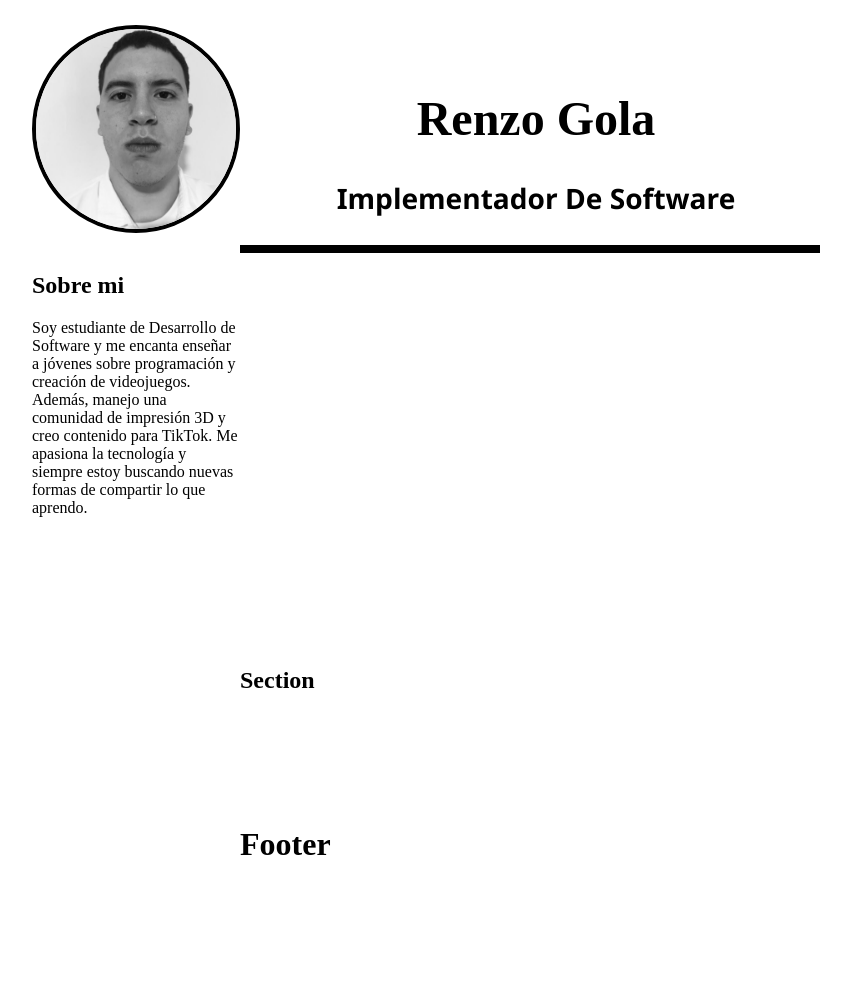
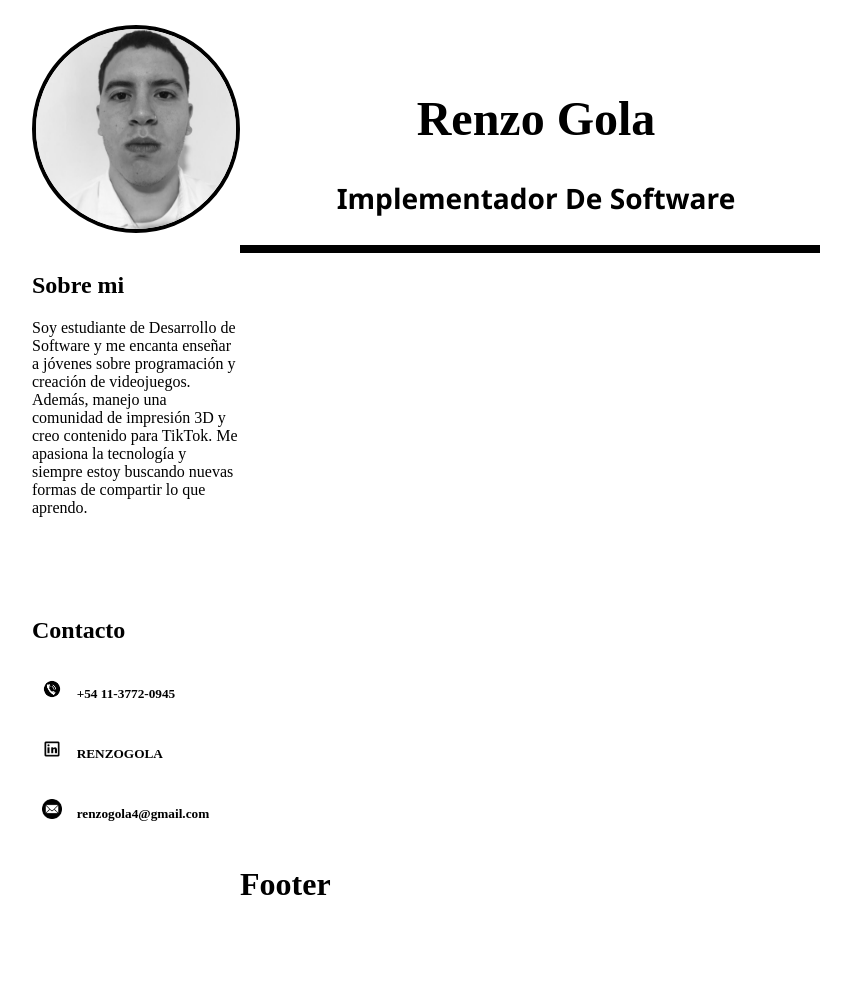
Before and after one commit to RenziGN/CvRenzoGolaHTML, a plain HTML site: page Index.html in a window 1280 px wide. Shown: the whole page, without its empty margins (208-1059 px from the left). Drawn offline with Linux system fonts and the light colour scheme.

Commit message:
Se agrego la zona de contactos

```diff
--- a/Index.html
+++ b/Index.html
@@ -35,7 +35,15 @@
     </nav>
 
     <section class="Section">
-      <h1>Section</h1>
+      <h1>Contacto</h1>
+      <div class="logitos">
+
+        <img src="/imgs/Telefono.png" alt="Numero" class="logos1"> <h5 class="logostexto">+54 11-3772-0945  </h5>
+        <img src="/imgs/linkedin.png" alt="Linkedin" class="logos2"> <h5 class="logostexto">RENZOGOLA  </h5>
+        <img src="/imgs/Correo.png" alt="Correo" class="logos3"> <h5 class="logostexto">renzogola4@gmail.com  </h5>
+
+      </div>
+
     </section>
 
     <footer class="Footer">
--- a/styles.css
+++ b/styles.css
@@ -57,9 +57,46 @@
 
 
 .Section{
-    display: grid;
     grid-row: 3;
-    grid-column: 2;
+
+}
+
+.Section li{
+  list-style-type: none;
+}
+
+.logos1{
+  width: 20px;
+  padding-top: 15px;
+  padding-left: 10px;
+  height: 20px;
+}
+
+
+.logos2{
+  width: 20px;
+  grid-column: 1;
+   padding-top: 15px;
+  padding-left: 10px;
+  height: 20px;
+}
+
+.logos3{
+  width: 20px;
+   padding-top: 15px;
+  padding-left: 10px;
+  grid-column: 1;
+  height: 20px;
+}
+
+.logitos{
+  display: grid;
+  grid-template-columns: 1fr 5fr;
+  grid-template-rows: 1fr 1fr 1fr;
+}
+
+.logostexto{
+  padding-left: 10px;
 }
 
 .Footer{
```
Also changed, not shown: imgs/Correo.png (added), imgs/Telefono.png (added), imgs/linkedin.png (added).
